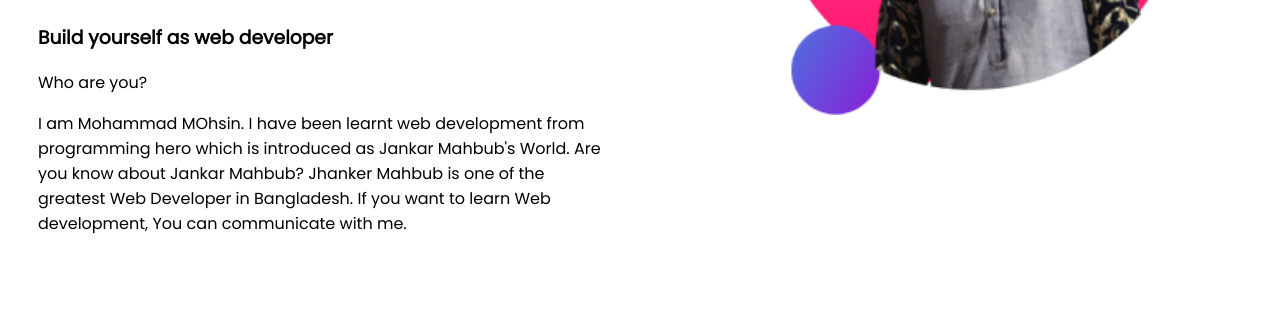
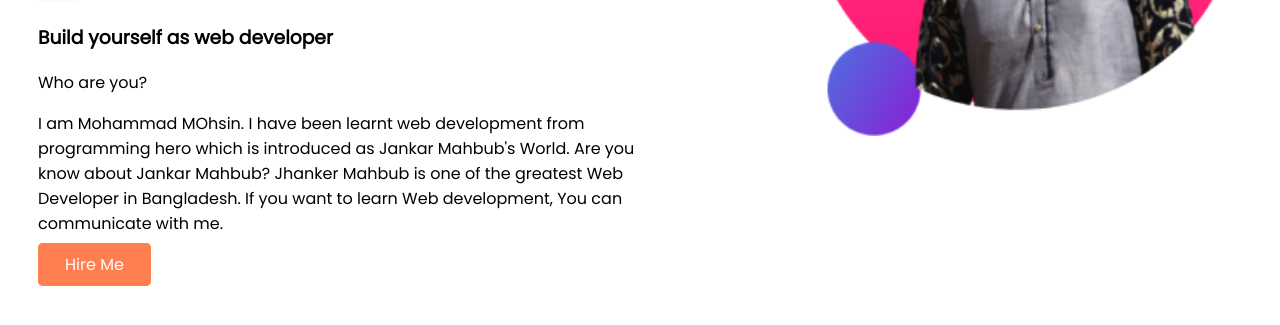
Before and after one commit to MohsinNB/developer-portfolio, a plain HTML site: page index.html in a window 1280 px wide. Shown: the part 365-690 px from the top of the page. Drawn offline with Linux system fonts and the light colour scheme.

Commit message:
top side ok

```diff
--- a/index.html
+++ b/index.html
@@ -11,7 +11,7 @@
     <link rel="stylesheet" href="style.css">
 </head>
 <body>
-    <section>
+    <section class="top-area">
         <div class="first-text">
             <h1>Welcome To</h1>
             <h1><span>Mohammad Mohsin's</span> World!</h1>
@@ -19,11 +19,12 @@
             <h3>Build yourself as web developer</h3>
             <p>Who are you?</p>
             <p>I am Mohammad MOhsin. I have been learnt web development from programming hero which is introduced as Jankar Mahbub's World. Are you know about Jankar Mahbub? Jhanker Mahbub is one of the greatest Web Developer in Bangladesh. If you want to learn Web development, You can communicate with me.</p>
+            <a href=" https://mohsinnb.github.io/my-fourth-repo/start.html">Hire Me</a>
         </div>
         <div class="first-image">
             <img src="images/pic-1.png" alt="photo">
         </div>
-        <a href="#">Hire Me</a>
     </section>
+
 </body>
 </html>
--- a/style.css
+++ b/style.css
@@ -10,13 +10,25 @@ h1{
 span{
     color: orange;
 }
-section{
+.top-area{
     display: flex;
     justify-content: space-between ;
     padding: 30px;
+    background-image: url(images/top-banner.png);
+    background-repeat: no-repeat;
 }
 .first-text{
     width: 50%;
+}
+
+.first-text a{
+    text-decoration: none;
+    border: 2px solid coral;
+    padding: 8px 25px;
+    background-color: coral;
+    color: white;
+    border-radius: 5px;
+    background-image: linear-gradient(rgb(240, 161, 132) coral);
 }
 .first-image{
     width: 50%;
```
